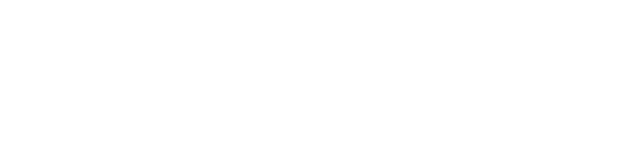
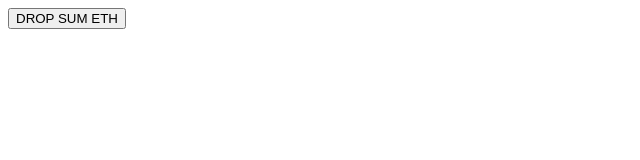
Before and after one commit to monokh/donate0x, a website built with webpack: page example/demo.html in a window 1280 px wide. Shown: the whole page, without its empty margins (0-640 px from the left). Built offline with nearby package versions, Linux system fonts and the light colour scheme.

Commit message:
Very simple button renderer

```diff
--- a/example/demo.html
+++ b/example/demo.html
@@ -5,5 +5,7 @@
     <title>Donate0x Demo</title>
   </head>
   <body>
-  <script type="text/javascript" src="./donate0x.js"></script></body>
+    <div data-d0x data-d0x-title="DROP SUM ETH" data-d0x-address="0xCdf8BD91C6941D5b5619A5Ab991CB1BB2280CD45" data-d0x-value="0.1"></div>
+    <script async type="text/javascript" src="./donate0x.js"></script>
+  </body>
 </html>
--- a/src/index.js
+++ b/src/index.js
@@ -0,0 +1,48 @@
+const APP_PREFIX = 'data-d0x';
+const DEFAULT_PROPS = {
+  value: 1,
+  title: 'Donate'
+};
+
+function getD0xElements() {
+  return document.querySelectorAll('[' + APP_PREFIX + ']');
+}
+
+function parseProperties(el) {
+  const props = {};
+  for (var i = 0, atts = el.attributes, n = atts.length, arr = []; i < n; i++){
+    const attr = atts[i];
+    if(attr.name.indexOf(APP_PREFIX + '-') !== -1) {
+      props[attr.name.split(APP_PREFIX + '-')[1]] = attr.value;
+    }
+  }
+  if(!props.address) {
+    throw new Error('[Donate0x]: data-d0x-address attribute is required');
+  }
+  return Object.assign({}, DEFAULT_PROPS, props);
+}
+
+function clickHandler(props) {
+  console.log(props);
+  web3.eth.sendTransaction({
+    to: props.address,
+    value: web3.toWei(props.value, 'ether')
+  }, (err, tx) => {
+    console.log(tx);
+  });
+}
+
+function renderDonateButton(el) {
+  const props = parseProperties(el);
+  const button = document.createElement('button');
+  button.innerText = props.title;
+  button.onclick = clickHandler.bind(null, props);
+  el.appendChild(button);
+}
+
+function setup() {
+  const elements = getD0xElements();
+  elements.forEach(renderDonateButton);
+}
+
+setup();
```
Also changed, not shown: dist/demo.html, dist/donate0x.js.
